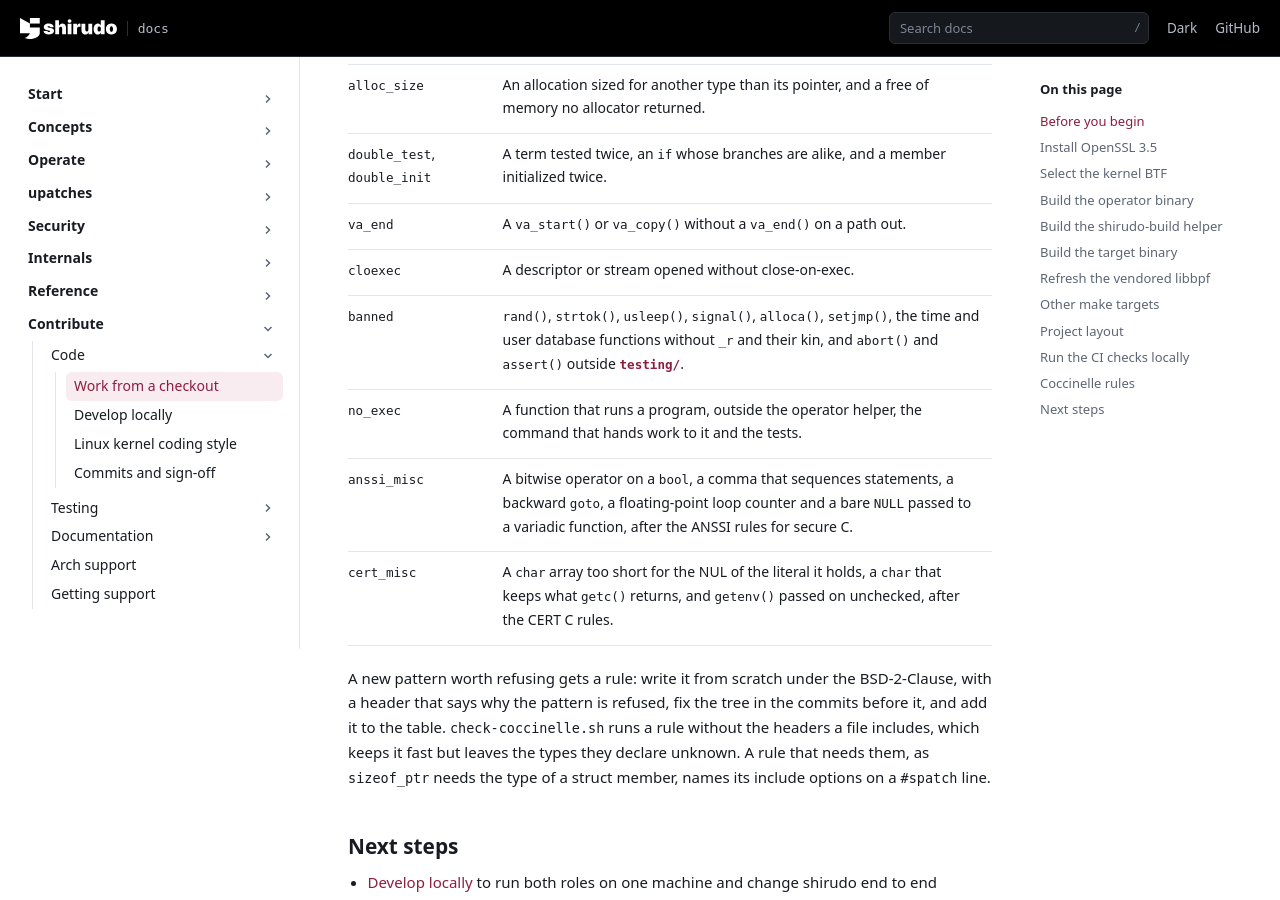
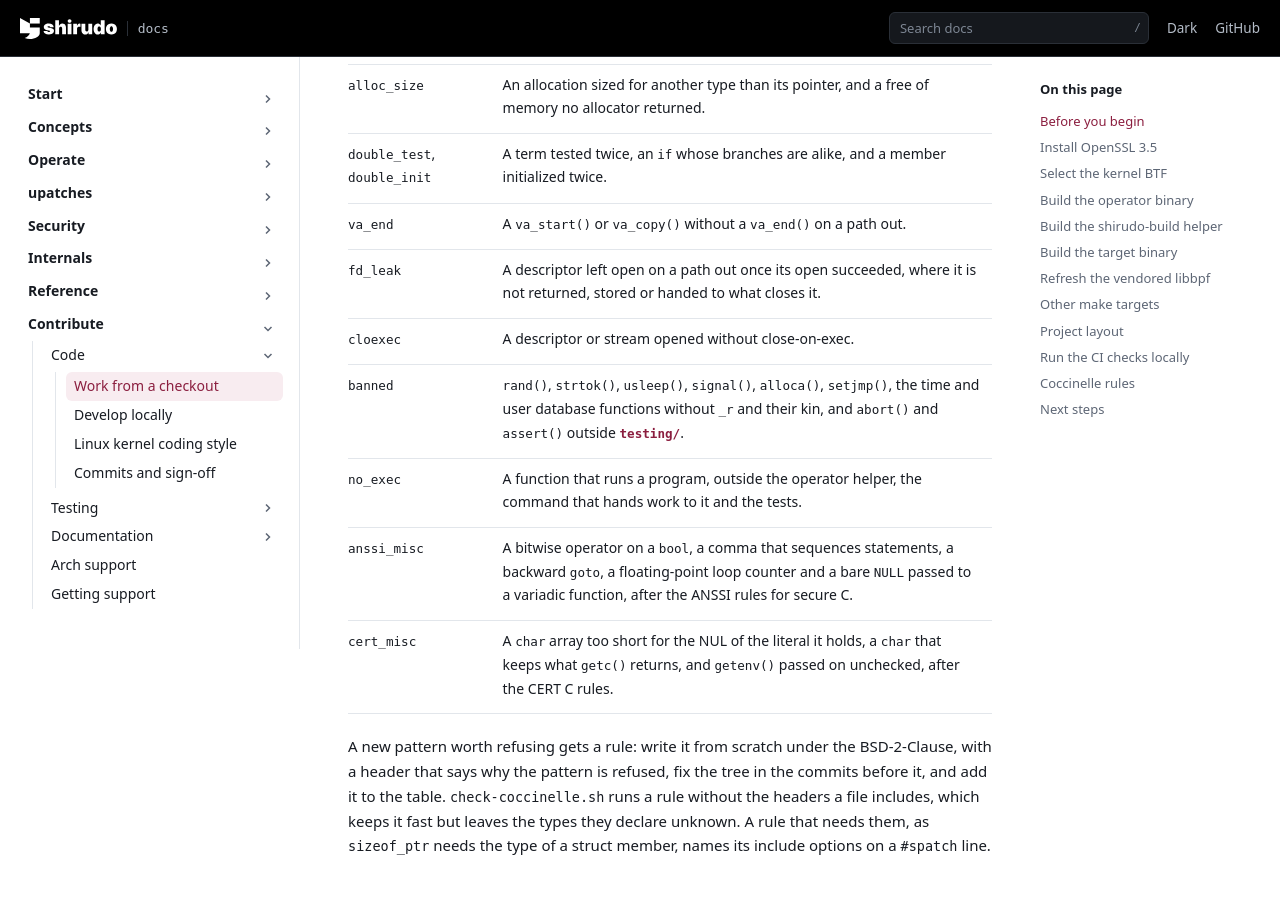
Before and after one commit to AliBashaSY/shirudo, a Sphinx documentation site: the page built from Documentation/contribute/code/developer-guide.rst, in a window 1280 px wide and 900 px high, scrolled down 10696 px. Built offline with Sphinx 7.4.7, drawn with Linux system fonts in a browser that asks for light colours; pages that are not in the unit, such as notebooks, are missing from menus.

Commit message:
coccinelle: refuse a descriptor left open on a path out
Leaks are among the bugs semantic patches find most often in the
kernel, and a descriptor leak is the kind the sanitizers do not report:
LeakSanitizer tracks memory, not descriptors. A one-shot command that
leaks one on an error path loses nothing, until a loop or a retry runs
out of descriptors or a child inherits what it should not have.

Refuse a function that opens a descriptor, checks it and then returns
on some path without closing it, returning it, storing it, or handing
it to fdopen(), fdopendir() or a BIO with BIO_CLOSE, which close it.
A path that ends in _exit(), exit() or abort() is left alone. The tree
has no match since the probe fix before.

Signed-off-by: Daniel Borkmann <daniel@iogearbox.net>

```diff
--- a/Documentation/contribute/code/developer-guide.rst
+++ b/Documentation/contribute/code/developer-guide.rst
@@ -566,6 +566,9 @@ can rewrite what it finds does so with ``-D patch``:
    * - ``va_end``
      - A ``va_start()`` or ``va_copy()`` without a ``va_end()`` on a
        path out.
+   * - ``fd_leak``
+     - A descriptor left open on a path out once its open succeeded,
+       where it is not returned, stored or handed to what closes it.
    * - ``cloexec``
      - A descriptor or stream opened without close-on-exec.
    * - ``banned``
```
Also changed, not shown: 1 other file.
